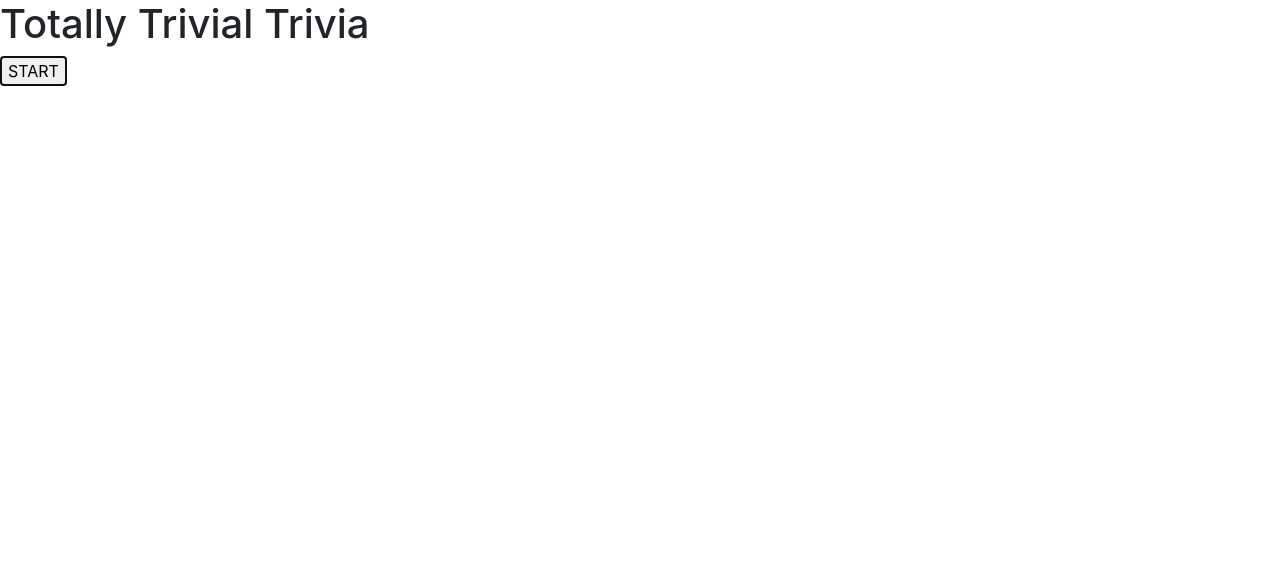
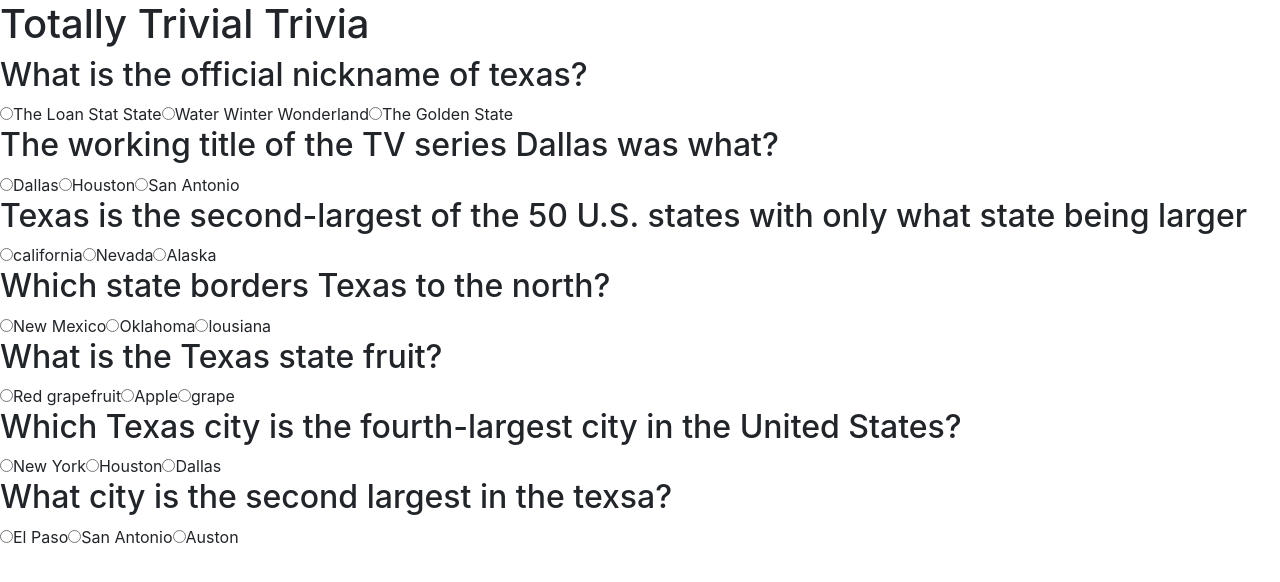
Before and after one commit to Zaidtx/TriviaGame2, a plain HTML site: page index.html in a window 1280 px wide. Both pictures are taken after a click on the button "START". Drawn offline with nearby package versions, Linux system fonts and the light colour scheme.

Commit message:
adding questions, appending question, hide start button

```diff
--- a/assets/javascript/app.js
+++ b/assets/javascript/app.js
@@ -1,3 +1,43 @@
 $('#button').on('click',function(){
-    console.log("You clicked me")
+    $('#button').remove();
+    for(let i=0;i<questions.length;i++){
+        $("#subremover").append('<h2>' +questions[i].question+"</h2>");
+        //subloop
+        for(let j=0;j<questions[i].answers.length;j++){
+            $("#subremover").append("<input type='radio' name='question-"+i+"' value='"+questions[i].answers[j]+"'>"+questions[i].answers[j])
+        }
+
+    }
+
 });
+
+
+const questions = [{
+    question:"What is the official nickname of texas?",
+    answers:["The Loan Stat State" ,"Water Winter Wonderland","The Golden State"],
+    correctAnswer:"The Loan Stat State"
+},{
+    question:"The working title of the TV series Dallas was what?",
+    answers:["Dallas","Houston", "San Antonio"],
+    correctAnswer:"Houston"
+},{
+    question:"Texas is the second-largest of the 50 U.S. states with only what state being larger",
+    answers:["california" ,"Nevada","Alaska"],
+    correctAnswer:"Alaska"
+},{
+    question:"Which state borders Texas to the north?",
+    answers:["New Mexico" ,"Oklahoma","lousiana"],
+    correctAnswer:"Oklahoma"
+},{
+    question:"What is the Texas state fruit?",
+    answers:["Red grapefruit","Apple","grape"],
+    correctAnswer:"Red grapefruit"
+},{
+    question:"Which Texas city is the fourth-largest city in the United States?",
+    answers:["New York","Houston","Dallas"],
+    correctAnswer:"Houston"
+},{
+    question:"What city is the second largest in the texsa?",
+    answers:["El Paso" ,"San Antonio","Auston"],
+    correctAnswer:"Auston"
+}];
--- a/index.html
+++ b/index.html
@@ -17,12 +17,14 @@
 
 </head>
 <body>
-
+    <div id="remover">
 
     <h1 id="title">Totally Trivial Trivia</h1>
+    <div id="subremover">
 
     <button id="button">START</button>
-
+    </div>
+    </div>
 
 
 <script type="text/javascript" src="./assets/javascript/app.js"></script>
```
